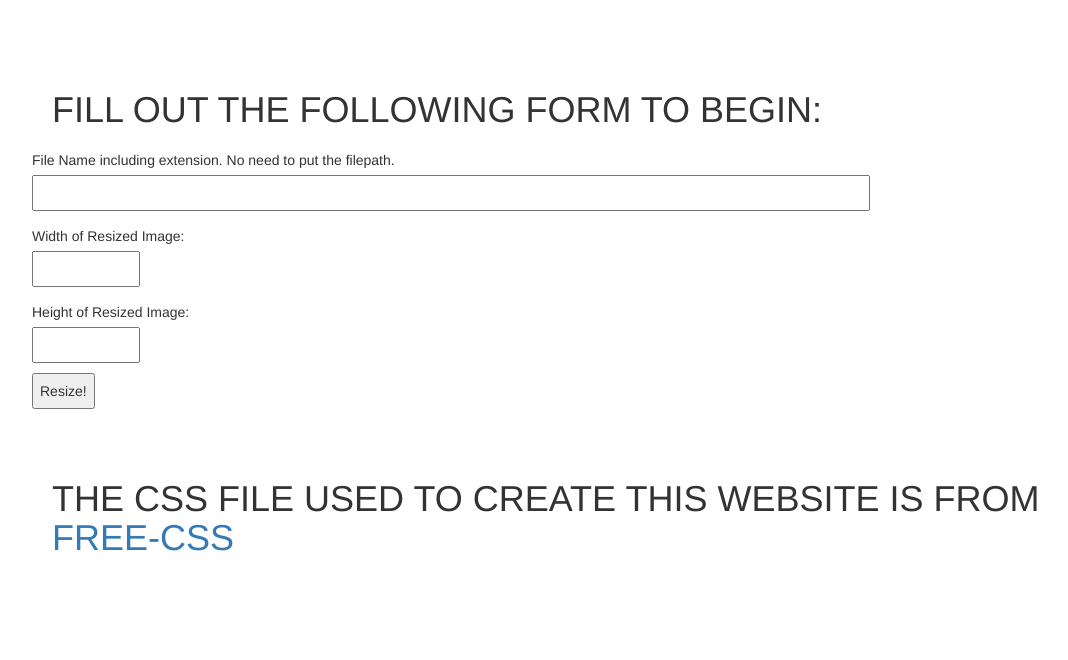
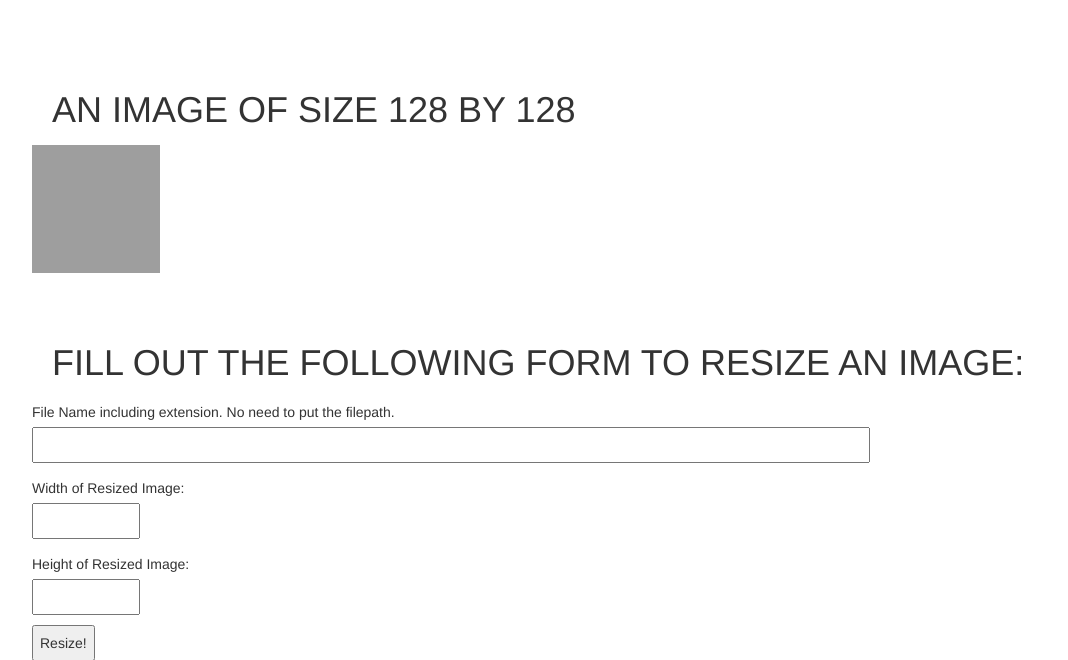
Before and after one commit to idanhovav/imageresize, a Flask app: page / in a window 1280 px wide. Shown: the part 52-712 px from the top of the page, without its empty margins (38-1106 px from the left). Before the commit the page ends 603 px from the top, so only its background shows below. Run offline with Flask 2, Linux system fonts and the light colour scheme; some libraries are stand-ins or nearby versions; grey boxes are pictures that could not be loaded.

Commit message:
done done

```diff
--- a/server.py
+++ b/server.py
@@ -9,6 +9,7 @@ app = Flask(__name__)
 app.secret_key = 'KJHDJKHKSANM<*&(*^21ngjk574754' # not sure why i need this
 originalImageFolderName = "origImages/"
 resizedImageFolderName = "static/resizedImages/"
+placeHolderImage = "static/resizedImages/placeholder.jpg"
 
 
 @app.route('/', methods=['GET', 'POST'])
@@ -20,19 +21,14 @@ def home():
 		height = form.height.data
 		flash('Resizing Image={0} to {1}, {2}'.format(fileName, str(width), str(height)))
 		newImg = resize_function(fileName, width, height)
-		return render_template('resize.html', image=newImg, picWidth=width, picHeight=height)
-	return render_template('home.html', form=form)
-
-#@app.route('/resize')
-#def resize(img):
-	#resize the goddam image and return it to somewhere
-#	return render_template('resize.html', image=img)
+		return render_template('home.html', form=form, image=newImg, picWidth=width, picHeight=height)
+	return render_template('home.html', form=form, image=placeHolderImage, picWidth=128, picHeight=128)
 
 # returns filename as a string
 def resize_function(inFile, width, height):
 	size = int(float(width)), int(float(height))
 	inFileName, inExtension = os.path.splitext(inFile)
-	outFile = resizedImageFolderName + inFileName + "_RESIZED.jpg"
+	outFile = resizedImageFolderName + inFileName + "_" + width + "x" + height + ".jpg"
 	try:
 		im = Image.open(originalImageFolderName + inFile)
 		im.thumbnail(size, Image.ANTIALIAS)
--- a/templates/home.html
+++ b/templates/home.html
@@ -1,6 +1,9 @@
 {% extends "layout.html" %}
 {% block content %}
-	<h1> Fill out the following form to begin: </h1>
+	<h1> An image of size {{ picWidth }} by {{ picHeight }} </h1>
+	<img src="{{ image }}" alt="{{ image }}" style="width:{{ picWidth }}px;height:{{ picHeight }}px;">
+
+	<h1> Fill out the following form to resize an Image: </h1>
 	<form action="" method="post" name="primaryForm">
 		{{ form.hidden_tag() }}
 		<p>
```
